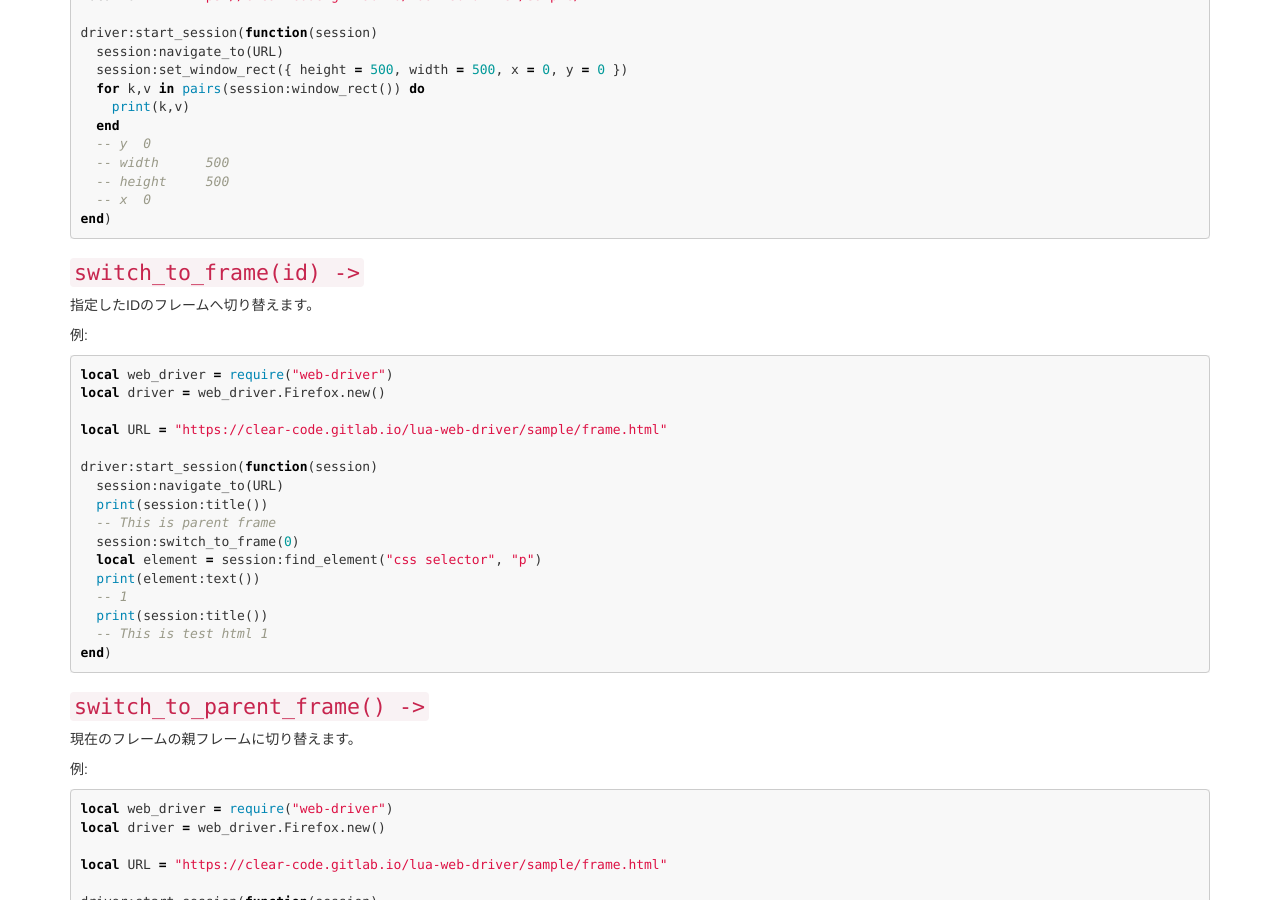
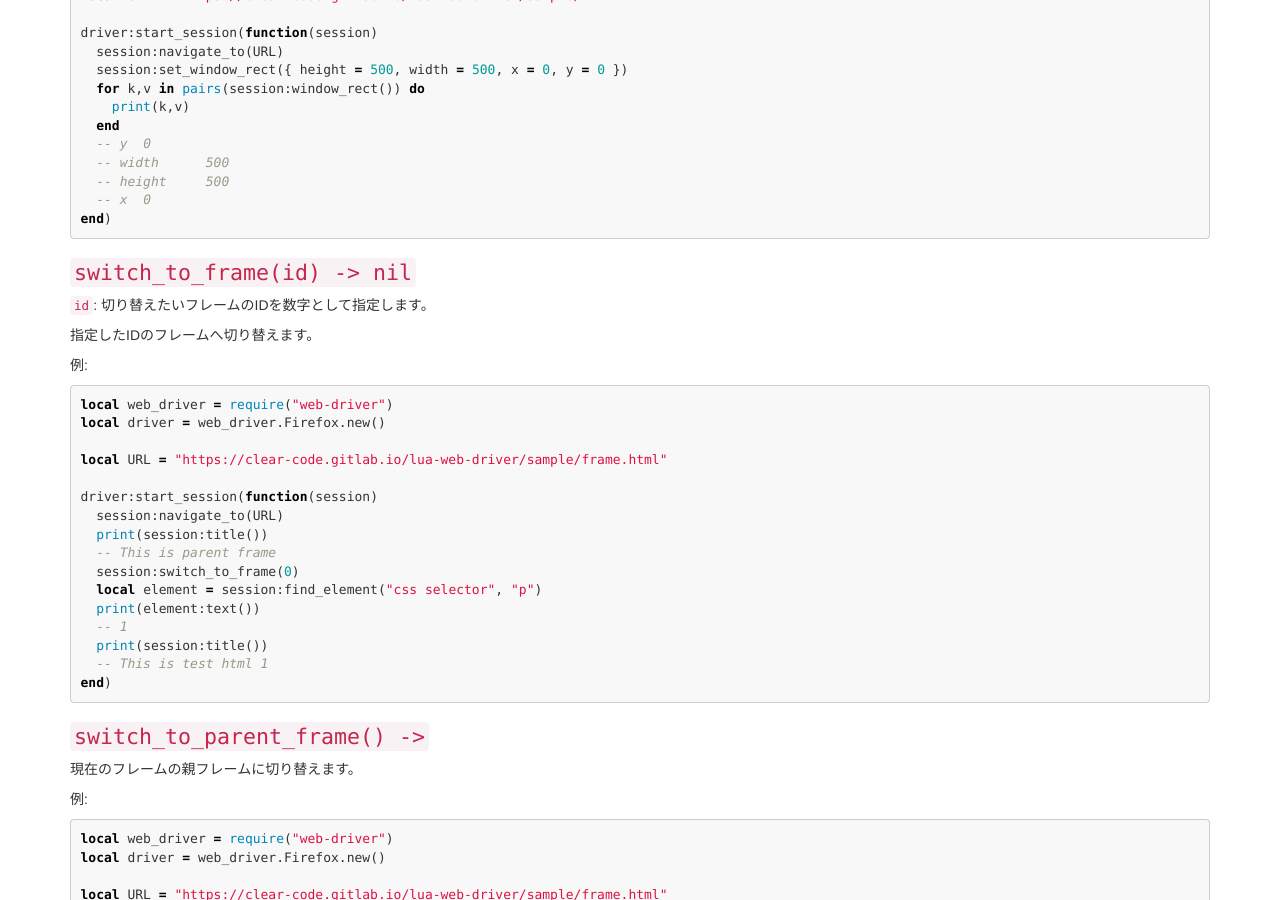
Before and after one commit to clear-code/lua-web-driver, a Jekyll site: the page built from docs/ja/reference/session.md, in a window 1280 px wide and 900 px high, scrolled down 6762 px. Built offline with Jekyll 4.4.1, drawn with Linux system fonts in a browser that asks for light colours.

Commit message:
doc reference: Modify a return value of Session:switch_to_frame()

````diff
--- a/docs/ja/reference/session.md
+++ b/docs/ja/reference/session.md
@@ -401,7 +401,9 @@ driver:start_session(function(session)
 end)
 ```
 
-### `switch_to_frame(id) -> ` {#switch-to-frame}
+### `switch_to_frame(id) -> nil` {#switch-to-frame}
+
+`id`: 切り替えたいフレームのIDを数字として指定します。
 
 指定したIDのフレームへ切り替えます。
 
````
Also changed, not shown: docs/reference/session.md (+3 -1 lines), 1 other file.
